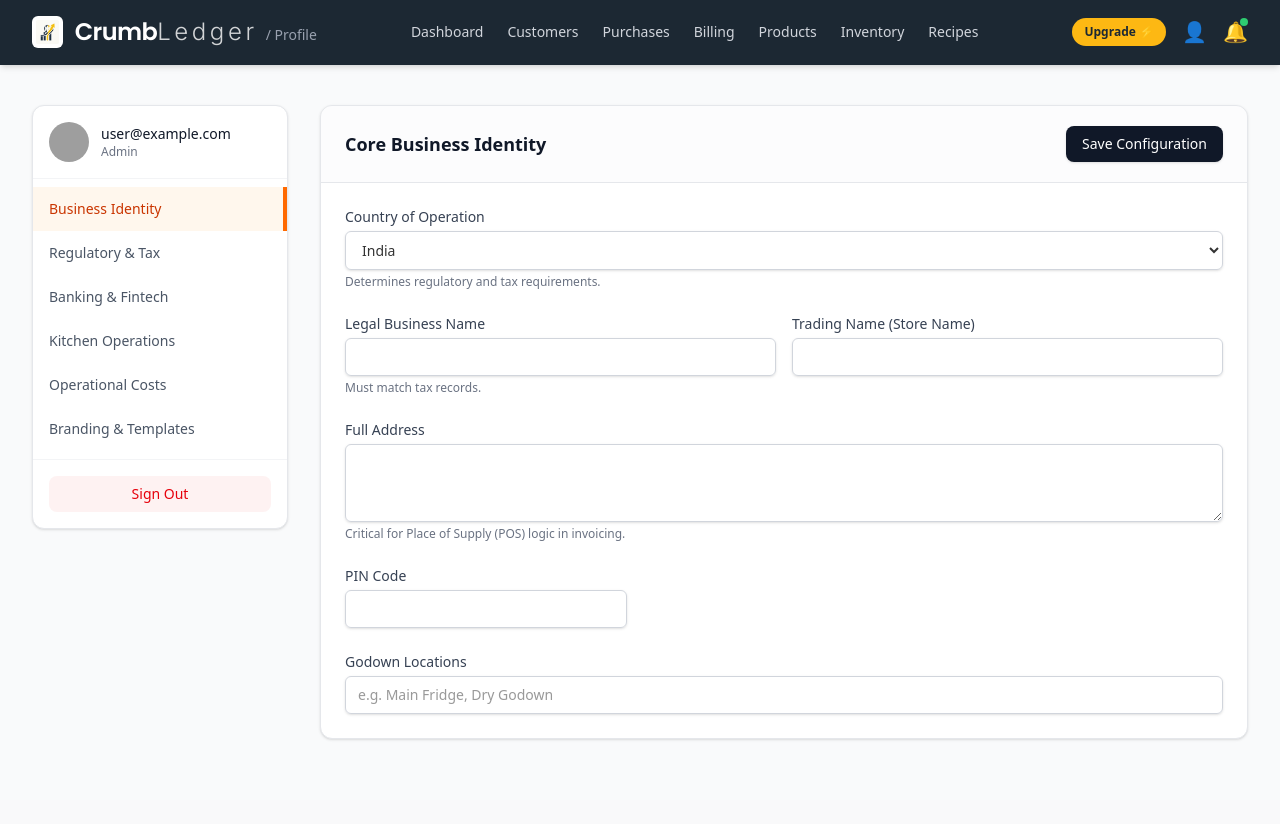
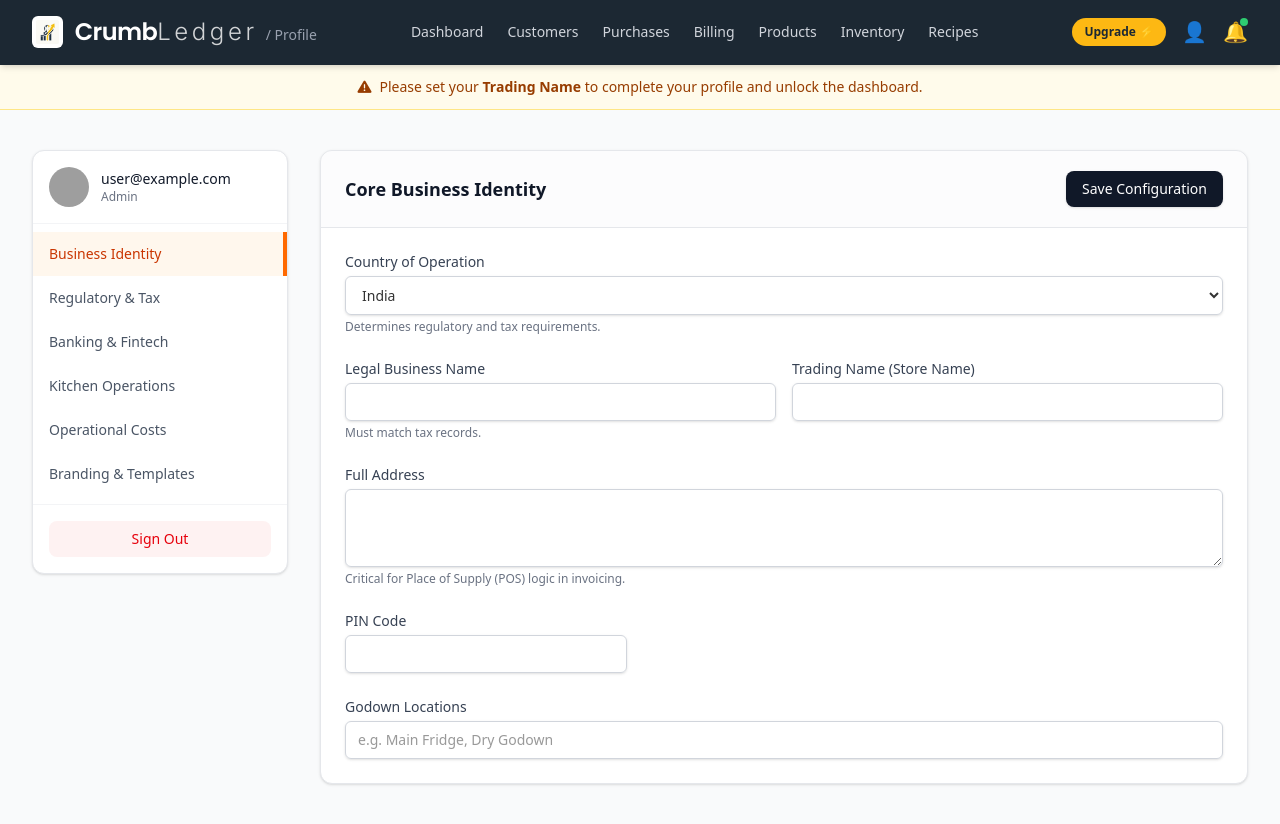
Before and after one commit to kelly-jomel/OvenOS, a Next.js app in the folder frontend/: page /profile in a window 1280 px wide. Before the commit the page ends 800 px from the top, so only its background shows below. Built offline with nearby package versions, Linux system fonts and the light colour scheme; no server answers; sample sign-in values are in the browser's storage; grey boxes are pictures that could not be loaded.

Commit message:
feat: force new users to complete profile before accessing dashboard

```diff
--- a/frontend/src/app/profile/page.tsx
+++ b/frontend/src/app/profile/page.tsx
@@ -129,6 +129,17 @@ export default function ProfilePage() {
   return (
     <div className="min-h-screen bg-gray-50 font-sans">
       <TopNav title="Profile" />
+
+      {!profile?.trading_name && (
+        <div className="bg-amber-50 border-b border-amber-200">
+          <div className="max-w-7xl mx-auto py-3 px-3 sm:px-6 lg:px-8">
+            <p className="text-sm font-medium text-amber-800 text-center">
+              <i className="fa-solid fa-triangle-exclamation mr-2"></i>
+              Please set your <strong>Trading Name</strong> to complete your profile and unlock the dashboard.
+            </p>
+          </div>
+        </div>
+      )}
 
       <main className="max-w-7xl mx-auto py-10 sm:px-6 lg:px-8 flex gap-8">
         {/* Sidebar Nav */}
--- a/frontend/src/components/TopNav.tsx
+++ b/frontend/src/components/TopNav.tsx
@@ -15,7 +15,7 @@ export default function TopNav({ title }: TopNavProps) {
   const { profile } = useBakery();
 
   useEffect(() => {
-    if (profile?.created_at && pathname !== '/upgrade') {
+    if (profile && pathname !== '/upgrade') {
       const createdDate = new Date(profile.created_at);
       const now = new Date();
       const diffTime = Math.abs(now.getTime() - createdDate.getTime());
@@ -24,6 +24,10 @@ export default function TopNav({ title }: TopNavProps) {
       if (diffDays > 15) {
         router.push('/upgrade');
       }
+    }
+
+    if (profile && !profile.trading_name && pathname !== '/profile') {
+      router.push('/profile');
     }
   }, [profile, pathname, router]);
 
```
